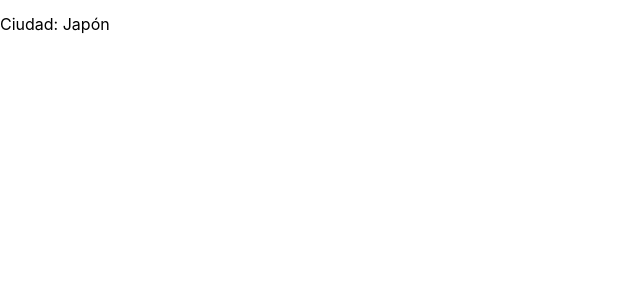
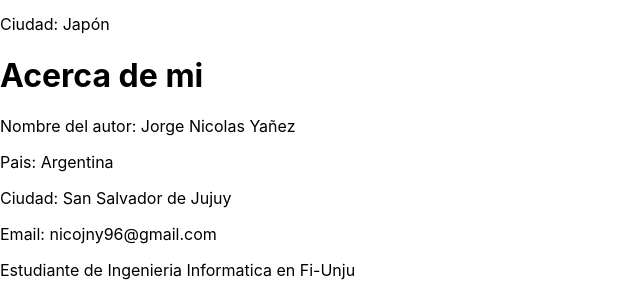
Before and after one commit to nicojny96/React-anime, a React (Create React App) app in the folder inuyasha/: page / in a window 1280 px wide. Shown: the part 2585-2878 px from the top of the page, without its empty margins (0-640 px from the left). Before the commit the page ends 2635 px from the top, so only its background shows below. Built offline with nearby package versions, Linux system fonts and the light colour scheme.

Commit message:
Agregando About me

```diff
--- a/inuyasha/src/App.js
+++ b/inuyasha/src/App.js
@@ -4,6 +4,7 @@ import React from 'react';
 import NavBar from './componentes/NavBar/navBar';
 import Home from './componentes/Home/home';
 import CharacterDetail from './componentes/Details/characterDetail'
+import About from './componentes/About/about';
 
 export default class App extends React.Component {
   constructor(){
@@ -16,6 +17,8 @@ export default class App extends React.Component {
         <NavBar/>
         <Home />
        <CharacterDetail/>
+       <About/>
+
       </div>
     );
   }
--- /dev/null
+++ b/inuyasha/src/componentes/About/about.jsx
@@ -0,0 +1,22 @@
+import React from "react"
+
+export default class About extends React.Component{
+    constructor(props){
+        super(props)
+
+    }
+
+    render(){
+        return (
+            <div>
+            <h1>Acerca de mi</h1>
+             <p>Nombre del autor: Jorge Nicolas Yañez</p>
+             <p>Pais: Argentina</p>
+             <p>Ciudad: San Salvador de Jujuy</p>
+             <p>Email: nicojny96@gmail.com</p>
+             <p>Estudiante de Ingenieria Informatica en Fi-Unju</p>
+            </div>
+
+        )
+    }
+}
--- a/inuyasha/src/componentes/Home/character.jsx
+++ b/inuyasha/src/componentes/Home/character.jsx
@@ -18,6 +18,3 @@ export default class Character extends React.Component{
         )
     }
 }
-
-{/*<img src={Inuyasha} alt="nada" />
-<p>{this.props.Data.Characters[0].photo}</p>*/}
```
